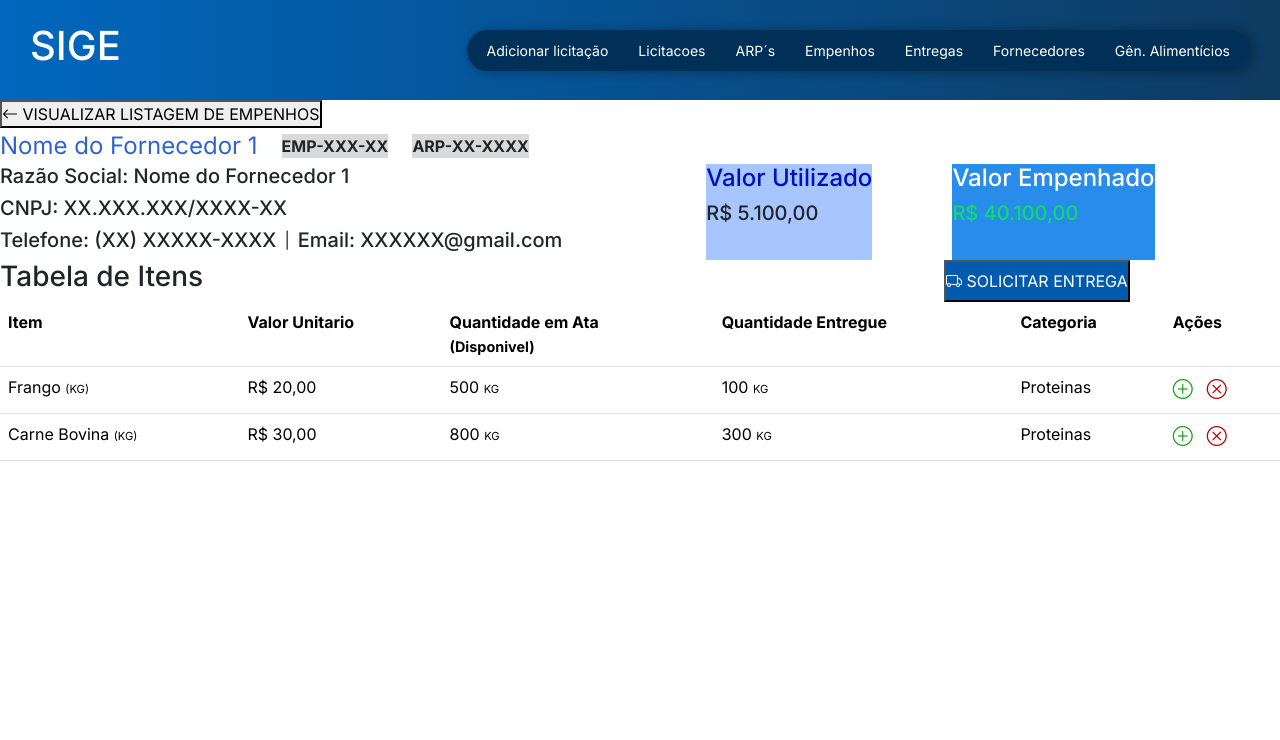
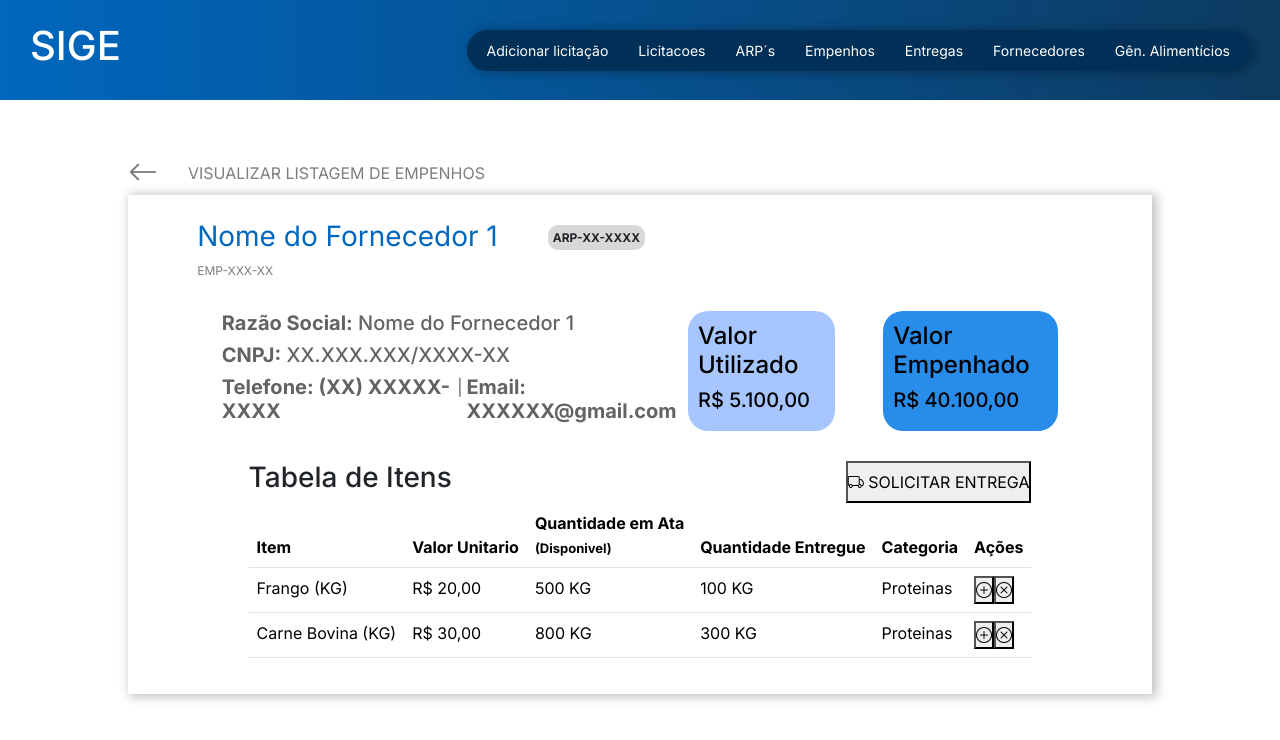
Before and after one commit to Vitor5005/SIGE-Sistema_Integrado_de_Gestao_de_Empenho, an Angular app in the folder sige-app/: page /visualizar-empenho in a window 1280 px wide. Shown: the top 740 px of the page. Built offline with nearby package versions, Linux system fonts and the light colour scheme; no server answers.

Commit message:
feat: implementar estrutura e estilo para a página de visualização de empenhos

```diff
--- a/sige-app/src/app/component/visualizar-empenho/visualizar-empenho.html
+++ b/sige-app/src/app/component/visualizar-empenho/visualizar-empenho.html
@@ -1,86 +1,77 @@
 <body>
-
-    <div>
-        <div>
-            <button routerLink="/visualizar-empenhos"><i class="bi bi-arrow-left"></i> VISUALIZAR LISTAGEM DE
-                EMPENHOS</button>
+  <div class="container-btnVoltar">
+    <button routerLink="/visualizar-empenhos" class="btn-voltar">
+      <i class="bi bi-arrow-left"></i> VISUALIZAR LISTAGEM DE EMPENHOS
+    </button>
   </div>
 
-        <div style="display: flex; gap: 1.5em; align-items: center;">
-            <!-- style temporário, remover quando tiver classe apropriada -->
-            <span style="font-size: 1.5em; color: rgb(50, 99, 204);">Nome do Fornecedor 1</span>
-            <!-- alterando tamanho da fonte e cor temporariamente -->
-            <span style="background-color: rgb(217, 217, 217); font-weight: bold;">EMP-XXX-XX</span>
-            <!-- alterando cor, negrito temporariamente -->
-            <span style="background-color: rgb(217, 217, 217); font-weight: bold; cursor: pointer;"
-                (click)="enviarPara('/visualizar-ata')">ARP-XX-XXXX</span>
-            <!-- alterando cor, negrito e cursor temporariamente -->
+  <div class="container-empenho">
+    <div class="cabecalho">
+      <div>
+        <span class="nome-fornecedor">Nome do Fornecedor 1</span><br>
+        <span class="numero-empenho">EMP-XXX-XX</span>
       </div>
 
-        <div style="display: flex; gap: 9em;"> <!-- display e gap temporarios -->
-            <div>
-
-                <h5>Razão Social: Nome do Fornecedor 1</h5>
-                <h5>CNPJ: XX.XXX.XXX/XXXX-XX</h5>
-                <div style="display: flex; gap: 0.5em;"> <!-- display e gap temporarios -->
-                    <!-- style temporário, remover quando tiver classe apropriada -->
-                    <h5>Telefone: (XX) XXXXX-XXXX</h5>
-                    |
-                    <h5>Email: XXXXXX@gmail.com</h5>
+      <span (click)="enviarPara('/visualizar-ata')" class="span-arp"><b>ARP-XX-XXXX</b></span>
     </div>
 
+    <div class="info-fornecedor">
+      <div>
+        <h5><b>Razão Social:</b> Nome do Fornecedor 1</h5>
+        <h5><b>CNPJ:</b> XX.XXX.XXX/XXXX-XX</h5>
+        <div class="d-flex gap-1">
+          <h5><b>Telefone: (XX) XXXXX-XXXX</b></h5>
+          |
+          <h5><b>Email: XXXXXX@gmail.com</b></h5>
+        </div>
       </div>
 
-            <div style="display: flex; gap: 5em;"> <!-- display e gap temporarios -->
-                <div style="background-color: rgb(167, 198, 255);"> <!-- background temporário -->
-                    <h4 style="color: rgb(0, 16, 189);">Valor Utilizado</h4> <!-- cor temporária -->
+      <div class="d-flex gap-5 cards-valor">
+        <div class="valor-utilizado">
+          <h4>Valor Utilizado</h4>
           <h5>R$ 5.100,00</h5>
         </div>
 
-                <div style="background-color: rgb(39, 140, 234);"> <!-- background temporário -->
-                    <h4 style="color: white;">Valor Empenhado</h4> <!-- cor temporária -->
-                    <h5 style="color: rgb(12, 221, 106);">R$ 40.100,00</h5> <!-- cor temporária -->
+        <div class="valor-empenhado">
+          <h4>Valor Empenhado</h4>
+          <h5>R$ 40.100,00</h5>
         </div>
       </div>
     </div>
 
     <div>
-            <div style="display: flex; gap: 46.3em;"> <!-- display e gap temporarios -->
+      <div class="d-flex justify-content-between">
         <h3>Tabela de Itens</h3>
-                <button #myInput style="color: white; background-color: rgb(0, 90, 174);" data-bs-toggle="modal"
-                    data-bs-target="#entregaModal"><i class="bi bi-truck"></i> SOLICITAR
-                    ENTREGA</button> <!-- background color e color temporarios -->
+        <button #myInput data-bs-toggle="modal" data-bs-target="#entregaModal">
+          <i class="bi bi-truck"></i> SOLICITAR ENTREGA
+        </button>
       </div>
 
       <table class="table">
         <thead>
           <tr>
-                        <th scope="col" style="vertical-align: top;">Item</th>
-                        <!-- Alinhamento vertical definido temporariamente -->
-                        <th scope="col" style="vertical-align: top;">Valor Unitario</th>
-                        <!-- Alinhamento vertical definido temporariamente -->
-                        <th scope="col" style="vertical-align: top;">
+            <th scope="col">Item</th>
+
+            <th scope="col">Valor Unitario</th>
+            <th scope="col">
               <div>
-                                <p style="margin: 0;">Quantidade em Ata</p> <!-- Margem definida temporariamente -->
-                                <span style="font-size: 0.9em; margin: 0;">(Disponivel)</span>
-                                <!-- Tamanho e margem definidos temporariamente -->
+                <p class="m-0">Quantidade em Ata</p>
+                <span style="font-size: small;">(Disponivel)</span>
               </div>
             </th>
-                        <th scope="col" style="vertical-align: top;">Quantidade Entregue</th>
-                        <!-- Alinhamento vertical definido temporariamente -->
-                        <th scope="col" style="vertical-align: top;">Categoria</th>
-                        <!-- Alinhamento vertical definido temporariamente -->
-                        <th scope="col" style="vertical-align: top;">Ações</th>
-                        <!-- Alinhamento vertical definido temporariamente -->
+            <th scope="col" >Quantidade Entregue</th>
+
+            <th scope="col">Categoria</th>
+
+            <th scope="col">Ações</th>
           </tr>
         </thead>
         <tbody>
           <!-- Exemplo 1 -->
           <tr>
-                        <!-- Modificando o cursor temporariamente (Remover quando tiver classe apropriada) -->
             <td>
               <span>Frango </span>
-                            <span style="font-size: 0.7em;">(KG)</span>
+              <span>(KG)</span>
             </td>
 
             <td>
@@ -89,39 +80,30 @@
 
             <td>
               <span>500 </span>
-                            <span style="font-size: 0.7em;">KG</span>
+              <span>KG</span>
             </td>
 
             <td>
               <span>100 </span>
-                            <span style="font-size: 0.7em;">KG</span>
+              <span>KG</span>
             </td>
 
-                        <td>
-                            Proteinas
-                        </td>
+            <td>Proteinas</td>
 
             <td>
+              <div>
+                <button><i class="bi bi-plus-circle"></i></button>
 
-                            <div style="display: flex; gap: 0.7em; font-size: 1.25em;">
-                                <!-- display e gap temporarios -->
-                                <button style="background-color: transparent; border: none; color: rgb(24, 162, 22);"><i
-                                        class="bi bi-plus-circle"></i></button>
-                                <!-- background, border e color temporarios -->
-                                <button style="background-color: transparent; border: none; color: rgb(184, 0, 0);"><i
-                                        class="bi bi-x-circle"></i></button>
-                                <!-- background, border e color temporarios -->
+                <button><i class="bi bi-x-circle"></i></button>
               </div>
-
             </td>
           </tr>
 
           <!-- Exemplo 2 -->
           <tr>
-                        <!-- Modificando o cursor temporariamente (Remover quando tiver classe apropriada) -->
             <td>
               <span>Carne Bovina </span>
-                            <span style="font-size: 0.7em;">(KG)</span>
+              <span>(KG)</span>
             </td>
 
             <td>
@@ -130,90 +112,92 @@
 
             <td>
               <span>800 </span>
-                            <span style="font-size: 0.7em;">KG</span>
+              <span>KG</span>
             </td>
 
             <td>
               <span>300 </span>
-                            <span style="font-size: 0.7em;">KG</span>
+              <span>KG</span>
             </td>
 
-                        <td>
-                            Proteinas
-                        </td>
+            <td>Proteinas</td>
 
             <td>
-
-                            <div style="display: flex; gap: 0.7em; font-size: 1.25em;">
-                                <!-- display e gap temporarios -->
-                                <button style="background-color: transparent; border: none; color: rgb(24, 162, 22);"><i
-                                        class="bi bi-plus-circle"></i></button>
-                                <!-- background, border e color temporarios -->
-                                <button style="background-color: transparent; border: none; color: rgb(184, 0, 0);"><i
-                                        class="bi bi-x-circle"></i></button>
-                                <!-- background, border e color temporarios -->
+              <div>
+                <button><i class="bi bi-plus-circle"></i></button>
+                <button><i class="bi bi-x-circle"></i></button>
               </div>
-
             </td>
           </tr>
+        </tbody>
       </table>
     </div>
-
   </div>
 
   <!-- Modal -->
-    <div #myModal class="modal fade" id="entregaModal" tabindex="-1" aria-labelledby="entregaModalLabel"
-        aria-hidden="true">
-
+  <div
+    #myModal
+    class="modal fade"
+    id="entregaModal"
+    tabindex="-1"
+    aria-labelledby="entregaModalLabel"
+    aria-hidden="true"
+  >
     <div class="modal-dialog modal-dialog-centered">
-
       <div class="modal-content">
-
         <div class="modal-header">
           <h1 class="modal-title fs-5" id="entregaModalLabel">
             <i class="bi bi-truck"></i> SOLICITAR ENTREGA
           </h1>
-                    <button type="button" class="btn-close" data-bs-dismiss="modal" aria-label="Close"></button>
+          <button
+            type="button"
+            class="btn-close"
+            data-bs-dismiss="modal"
+            aria-label="Close"
+          ></button>
         </div>
 
         <div class="modal-body">
           <form action="">
-
             <!-- Formulario para solicitar entregas -->
 
-                        <div style="display: flex; flex-direction: column;">
-                            <!-- display, flex-direction e gap temporarios -->
-                            <label for="alimento1" style="margin: 0;">
+            <div>
+              <label for="alimento1">
                 <span>Frango </span>
-                                <span style="font-size: 0.7em;">(KG)</span>
+                <span style="font-size: 0.7em">(KG)</span>
               </label>
-                            <input type="number" id="alimento1" name="alimento1" min="0" max="500"
-                                placeholder="Quantidade a ser entregue (KG)" style="margin: 0;">
+              <input
+                type="number"
+                id="alimento1"
+                name="alimento1"
+                min="0"
+                max="500"
+                placeholder="Quantidade a ser entregue (KG)"
+              />
             </div>
 
-                        <div style="display: flex; flex-direction: column;">
+            <div>
               <!-- display, flex-direction e gap temporarios -->
-                            <label for="alimento2" style="margin: 0;">
+              <label for="alimento2" style="margin: 0">
                 <span>Carne Bovina </span>
-                                <span style="font-size: 0.7em;">(KG)</span>
+                <span>(KG)</span>
               </label>
-                            <input type="number" id="alimento2" name="alimento2" min="0" max="500"
-                                placeholder="Quantidade a ser entregue (KG)" style="margin: 0;">
+              <input
+                type="number"
+                id="alimento2"
+                name="alimento2"
+                min="0"
+                max="500"
+                placeholder="Quantidade a ser entregue (KG)"
+              />
             </div>
-
           </form>
         </div>
 
-                <div class="modal-footer" style="justify-content: center;"> <!-- centralizando o botão do modal -->
-                    <button type="button">
-                        <i class="bi bi-check-lg"></i> Confirmar Pedido
-                    </button>
+        <div class="modal-footer">
+          <button type="button"><i class="bi bi-check-lg"></i> Confirmar Pedido</button>
         </div>
-
       </div>
-
     </div>
-
   </div>
-
 </body>
--- a/sige-app/src/app/component/visualizar-empenho/visualizar-empenho.scss
+++ b/sige-app/src/app/component/visualizar-empenho/visualizar-empenho.scss
@@ -0,0 +1,79 @@
+body{
+  display: flex;
+  flex-direction: column;
+  align-items: center;
+  .container-btnVoltar{
+    margin-top: 50px;
+    width: 80vw;
+    .btn-voltar{
+      display: flex;
+      align-items: center;
+      gap: 30px;
+      background-color: transparent;
+      border: none;
+      color: var(--font-cinza2);
+      i{
+        font-size: 30px;
+        cursor: pointer;
+      }
+    }
+  }
+  .container-empenho{
+    display: flex;
+    align-items: center;
+    flex-direction: column;
+    box-shadow: var(--box-shadow);
+    padding: 20px;
+    width: 80vw;
+    gap: 30px;
+    .cabecalho{
+      display: flex;
+      width: 90%;
+      gap: 50px;
+      .nome-fornecedor{
+        font-size: 28px;
+        color: var(--azul-claro);
+      }
+      .numero-empenho{
+        color: var(--font-cinza2);
+        font-size: 12px;
+      }
+      .span-arp{
+        margin-top: 10px;
+        display: flex;
+        align-items: center;
+        padding: 0 5px;
+        border-radius: 10px;
+        background-color: #d8d8d8;
+        height: 25px;
+        font-size: 12px;
+      }
+    }
+    .info-fornecedor{
+      width: 85%;
+      display: flex;
+      justify-content: space-between;
+      color: #636363;
+      .cards-valor{
+        .valor-utilizado{
+          background-color: #A7C6FF;
+          color: #000000;
+          display: flex;
+          flex-direction: column;
+          justify-content: center;
+          padding: 10px;
+          border-radius: 20px;
+        }
+        .valor-empenhado{
+          background-color: #278CEA;
+          color: #000000;
+          display: flex;
+          flex-direction: column;
+          justify-content: center;
+          padding: 10px;
+          border-radius: 20px;
+        }
+      }
+    }
+  }
+}
```
Lines whose indentation alone changed are shown as unchanged.
